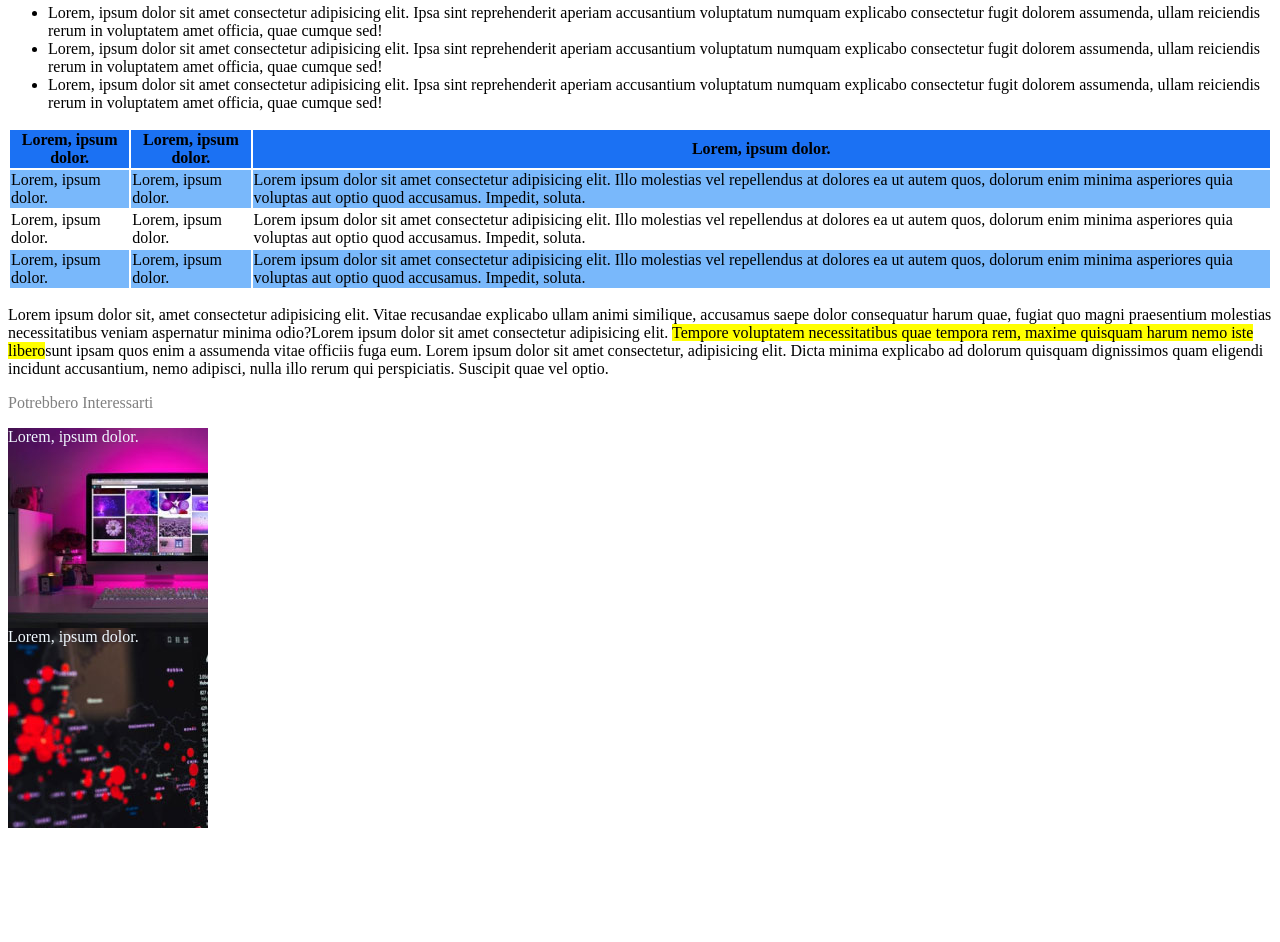
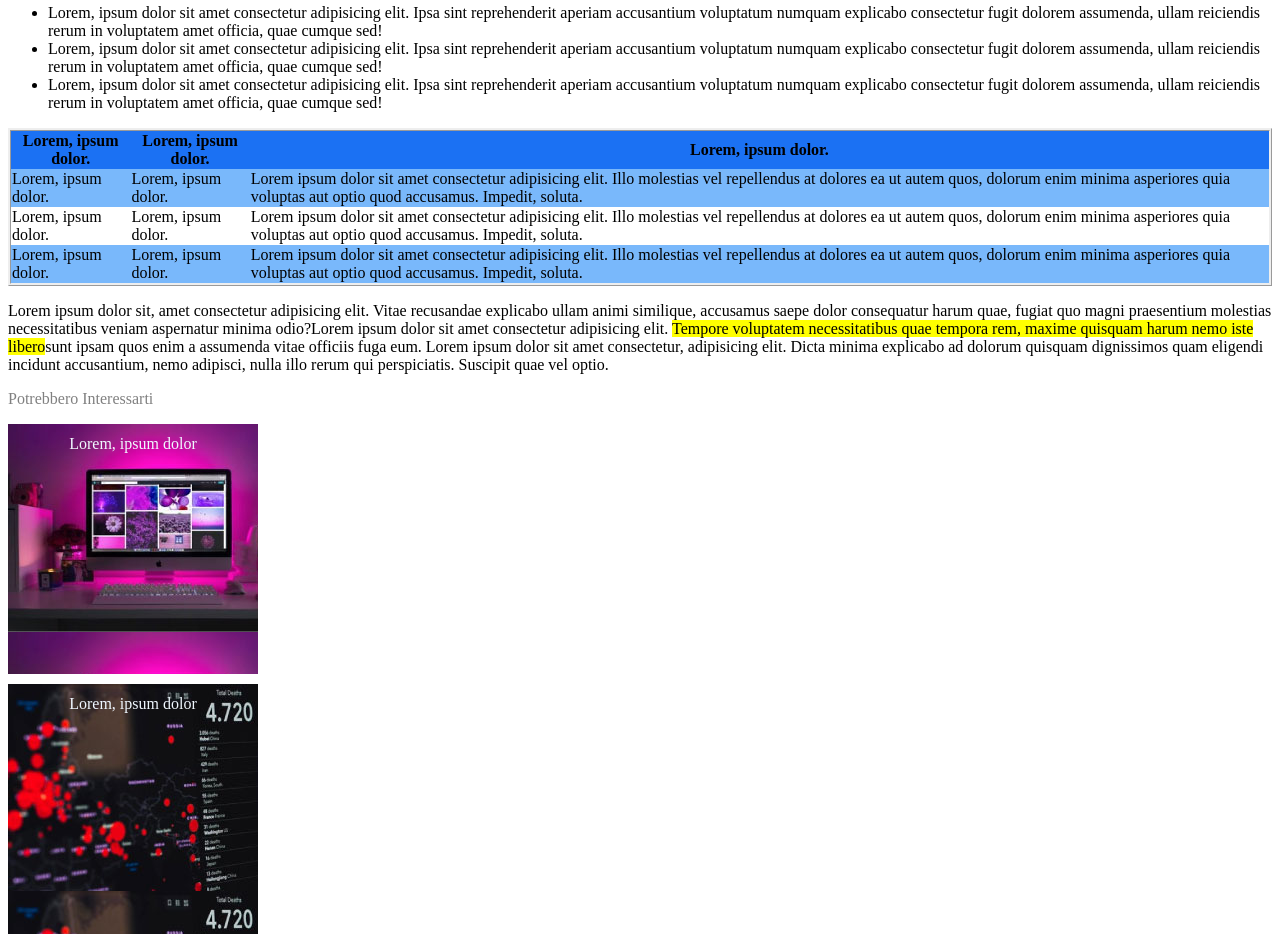
Before and after one commit to GiovanniYahyaLaassel/html-css-booleaner, a plain HTML site: page index.html in a window 1280 px wide. Shown: the part 752-1694 px from the top of the page. Before the commit the page ends 1588 px from the top, so only its background shows below. Drawn offline with Linux system fonts and the light colour scheme.

Commit message:
last details concluded

```diff
--- a/css/style.css
+++ b/css/style.css
@@ -18,6 +18,11 @@ header{
     color: rgba(135, 206, 250, 0.76);
 }
 
+table{
+    border-spacing: 0;
+   border:ridge;
+}
+
 thead{
     background-color: rgba(14, 105, 243, 0.945);
 
@@ -29,14 +34,17 @@ thead{
 
 .monitor{
     background-image: url(../img/monitor.jpg);
-    color: aliceblue;
-    width: 200px;
-    height: 200px;
 }
 
 .graph{
     background-image: url(../img/graph.jpg);
+}
+
+.monitor,.graph{
     color: aliceblue;
-    width: 200px;
-    height: 200px;
+    width: 250px;
+    height: 250px;
+    text-align: center;
+    line-height: 40px;
+    margin-top: 10px;
 }
--- a/index.html
+++ b/index.html
@@ -13,7 +13,7 @@
     <!-- Contenuo principale -->
      <main>
         <h1>Internet deve essere al servizio del "bene pubblico": il manifesto di Tim Berners-Lee</h1>
-        <p class="extracontent">Scritto da <span class="writer">The Booleaner</span><br>
+        <p class="extracontent">Scritto da <span id="writer">The Booleaner</span><br>
             il 16/09/2024
         </p>
         <div>
@@ -28,15 +28,14 @@
 
         </div>
         <!-- Inizio Lista e tabella -->
-         <div>
+         <section>
             <ul>
                 <li>Lorem, ipsum dolor sit amet consectetur adipisicing elit. Ipsa sint reprehenderit aperiam accusantium voluptatum numquam explicabo consectetur fugit dolorem assumenda, ullam reiciendis rerum in voluptatem amet officia, quae cumque sed!</li>
                 <li>Lorem, ipsum dolor sit amet consectetur adipisicing elit. Ipsa sint reprehenderit aperiam accusantium voluptatum numquam explicabo consectetur fugit dolorem assumenda, ullam reiciendis rerum in voluptatem amet officia, quae cumque sed!</li>
                 <li>Lorem, ipsum dolor sit amet consectetur adipisicing elit. Ipsa sint reprehenderit aperiam accusantium voluptatum numquam explicabo consectetur fugit dolorem assumenda, ullam reiciendis rerum in voluptatem amet officia, quae cumque sed!</li>
 
             </ul>
-         </div>
-         <section>
+
             <table>
                 <thead>
                     <th>Lorem, ipsum dolor.</th>
@@ -68,26 +67,19 @@
                     </tr>
                 </tbody>
             </table>
-         </section>
-         <div>
+
             <p>Lorem ipsum dolor sit, amet consectetur adipisicing elit. Vitae recusandae explicabo ullam animi similique, accusamus saepe dolor consequatur harum quae, fugiat quo magni praesentium molestias necessitatibus veniam aspernatur minima odio?Lorem ipsum dolor sit amet consectetur adipisicing elit.
                 <mark>Tempore voluptatem necessitatibus quae tempora rem, maxime quisquam harum nemo iste libero</mark>sunt ipsam quos enim a assumenda vitae officiis fuga eum.
                 Lorem ipsum dolor sit amet consectetur, adipisicing elit. Dicta minima explicabo ad dolorum quisquam dignissimos quam eligendi incidunt accusantium, nemo adipisci, nulla illo rerum qui perspiciatis. Suscipit quae vel optio.
             </p>
-         </div>
+         </section>
 
         <p class="extracontent">Potrebbero Interessarti</p>
 
-        <div class="monitor">Lorem, ipsum dolor.</div>
-        <div class="graph">Lorem, ipsum dolor.</div>
-
+        <div class="monitor">Lorem, ipsum dolor</div>
+        <div class="graph">Lorem, ipsum dolor</div>
 
      </main>
 
-
-
-
-
-
 </body>
 </html>
```
